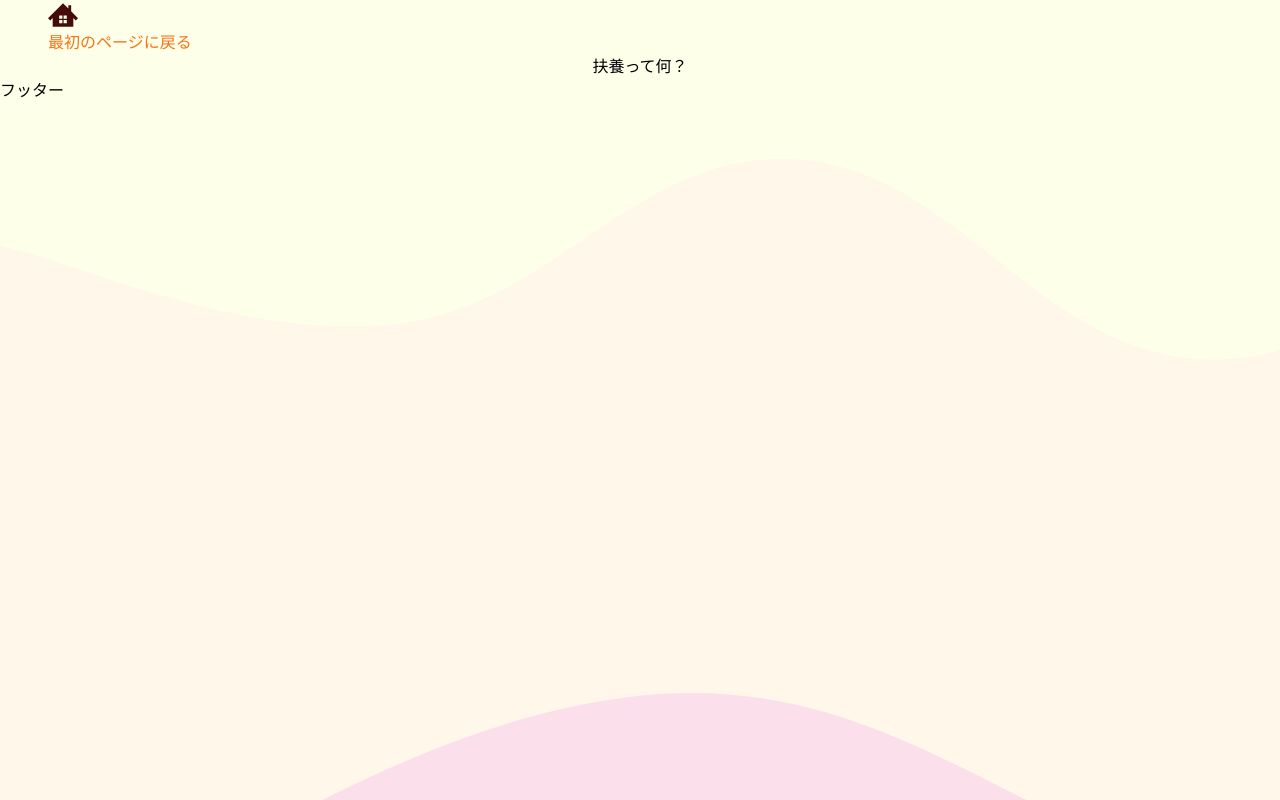
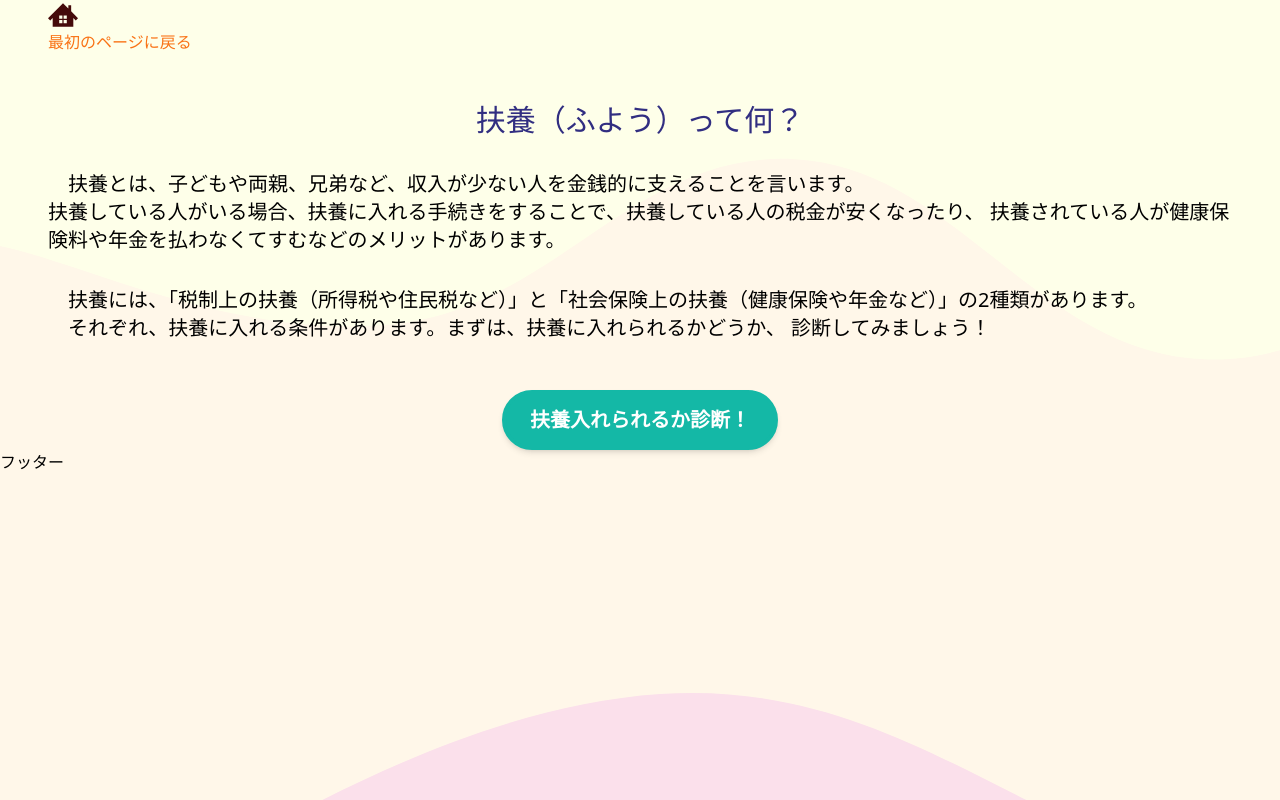
Before and after one commit to Miki-Sh/fukushi, a Next.js app: page /Fuyou in a window 1280 px wide. Built offline with nearby package versions, Linux system fonts and the light colour scheme.

Commit message:
✨ Shindanコンポーネントの作成

```diff
--- /dev/null
+++ b/src/components/Shindan.jsx
@@ -0,0 +1,26 @@
+const Shindan = (props) => {
+  return (
+    <div className="fixed top-0 left-0 w-full h-full bg-black bg-opacity-50
+        flex items-center justify-center z-1"
+        onClick={() => props.setModalOpen(false)}>
+      <div className="h-96 w-96 text-center text-red-950 bg-amber-50">
+        <h1 className="mt-14 mb-12 mx-4 text-2xl">質<br />問</h1>
+        <div className="my-8 mx-4">
+          <button className=" py-3 px-11 text-center shadow-md rounded-lg text-xl font-semibold
+            bg-pink-600 hover:bg-white text-white hover:text-pink-600 border-4 hover:border-4 border-pink-600
+            transition duration-200 ease-in">はい</button>
+          <button className="ml-6 py-3 px-10 text-center shadow-md rounded-lg text-xl font-semibold
+            bg-pink-600 hover:bg-white text-white hover:text-pink-600 border-4 hover:border-4 border-pink-600
+            transition duration-200 ease-in">いいえ</button>
+        </div>
+        <button className="my-8 py-3 px-10 text-center shadow-md rounded-full text-xl font-semibold
+          bg-teal-500 hover:bg-white text-white hover:text-teal-500 border-4 hover:border-4 border-teal-500
+          transition duration-200 ease-in"
+          onClick={() => props.setModalOpen(false)}>
+          とじる</button>
+      </div>
+    </div>
+  );
+};
+
+export default Shindan;
--- a/src/pages/Fuyou.jsx
+++ b/src/pages/Fuyou.jsx
@@ -1,7 +1,29 @@
+import { useState } from "react";
+import Shindan from "src/components/Shindan";
+
 const Fuyou = () => {
+  const [modalOpen, setModalOpen] = useState(false);
   return (
-    <div className="text-center">
-      <h1>扶養って何？</h1>
+    <div>
+      <div className="my-12 mx-12 text-xl">
+        <h1 className="pb-8 text-center text-3xl text-indigo-900">扶養（ふよう）って何？</h1>
+
+        <p className="pb-8">　扶養とは、子どもや両親、兄弟など、収入が少ない人を金銭的に支えることを言います。<br />
+          扶養している人がいる場合、扶養に入れる手続きをすることで、扶養している人の税金が安くなったり、
+          扶養されている人が健康保険料や年金を払わなくてすむなどのメリットがあります。</p>
+        <p>　扶養には、「税制上の扶養（所得税や住民税など）」と「社会保険上の扶養（健康保険や年金など）」の2種類があります。</p>
+        <p>　それぞれ、扶養に入れる条件があります。まずは、扶養に入れられるかどうか、
+          診断してみましょう！</p>
+      </div>
+      <div className="flex justify-center">
+      <button
+        className="py-3 px-6 text-center shadow-md rounded-full text-xl font-semibold
+          bg-teal-500 hover:bg-white text-white hover:text-teal-500 border-4 hover:border-4 border-teal-500
+          transition duration-200 ease-in"
+        onClick={() => {setModalOpen(true)}}
+      >扶養入れられるか診断！</button>
+      { modalOpen && <Shindan setModalOpen={setModalOpen}/> }
+      </div>
     </div>
   );
 };
```
